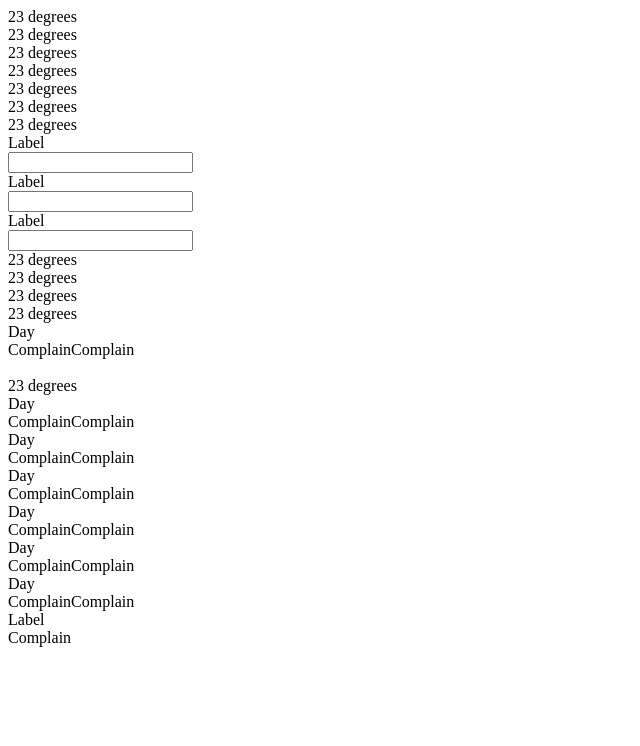
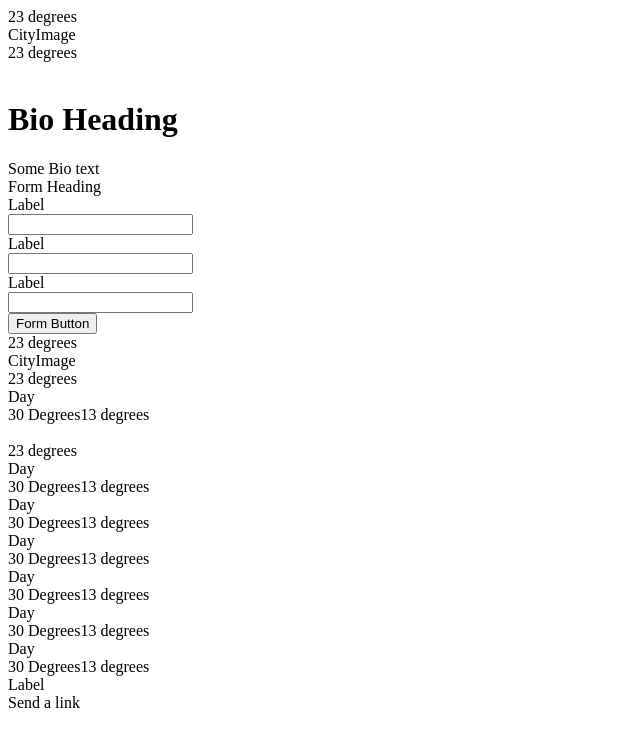
Before and after one commit to dmompati/Weather-App, a React (Create React App) app: page / in a window 1280 px wide. Shown: the top 746 px of the page, without its empty margins (0-640 px from the left). Built offline with nearby package versions, Linux system fonts and the light colour scheme.

Commit message:
Re did layout

```diff
--- a/src/Components/Atoms/BioHeading.js
+++ b/src/Components/Atoms/BioHeading.js
@@ -2,7 +2,7 @@ import React from 'react';
 
 const BioHeading= () =>{
     return(
-        <div>23 degrees</div>
+        <h1>Bio Heading</h1>
     )
 }
 
--- a/src/Components/Atoms/BioImage.js
+++ b/src/Components/Atoms/BioImage.js
@@ -2,7 +2,7 @@ import React from 'react';
 
 const BioImage= () =>{
     return(
-        <div>23 degrees</div>
+        <img></img>
     )
 }
 
--- a/src/Components/Atoms/BioText.js
+++ b/src/Components/Atoms/BioText.js
@@ -2,7 +2,7 @@ import React from 'react';
 
 const BioText= () =>{
     return(
-        <div>23 degrees</div>
+        <div>Some Bio text</div>
     )
 }
 
--- a/src/Components/Atoms/CityImage.js
+++ b/src/Components/Atoms/CityImage.js
@@ -2,7 +2,7 @@ import React from 'react';
 
 const CityImage = () =>{
     return(
-        <div>23 degrees</div>
+        <div>CityImage</div>
     )
 }
 
--- a/src/Components/Atoms/FormButton.js
+++ b/src/Components/Atoms/FormButton.js
@@ -2,7 +2,7 @@ import React from 'react';
 
 const FormButton= () =>{
     return(
-        <div>23 degrees</div>
+        <button>Form Button</button>
     )
 }
 
--- a/src/Components/Atoms/FormTitle.js
+++ b/src/Components/Atoms/FormTitle.js
@@ -2,7 +2,7 @@ import React from 'react';
 
 const FormTitle= () =>{
     return(
-        <div>23 degrees</div>
+        <div>Form Heading</div>
     )
 }
 
--- a/src/Components/Atoms/MaxTemp.js
+++ b/src/Components/Atoms/MaxTemp.js
@@ -2,7 +2,7 @@ import React from 'react';
 
 const MaxTemp = () =>{
     return(
-        <a>Complain</a>
+        <a>30 Degrees</a>
     )
 }
 
--- a/src/Components/Atoms/MinTemp.js
+++ b/src/Components/Atoms/MinTemp.js
@@ -2,7 +2,7 @@ import React from 'react';
 
 const MinTemp = () =>{
     return(
-        <a>Complain</a>
+        <a>13 degrees</a>
     )
 }
 
--- a/src/Components/Atoms/RedirectionLink.js
+++ b/src/Components/Atoms/RedirectionLink.js
@@ -2,7 +2,7 @@ import React from 'react';
 
 const RedirectionLink = () =>{
     return(
-        <a>Complain</a>
+        <a>Send a link</a>
     )
 }
 
```
